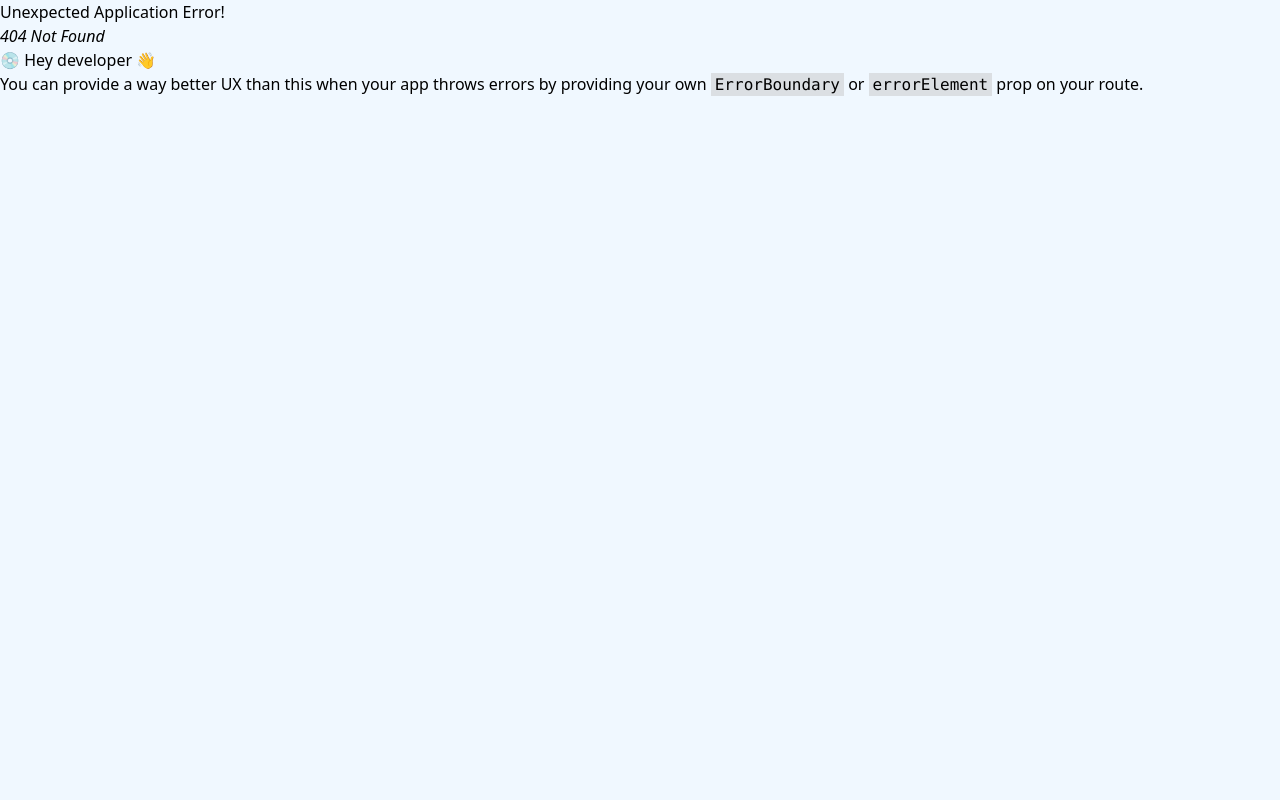
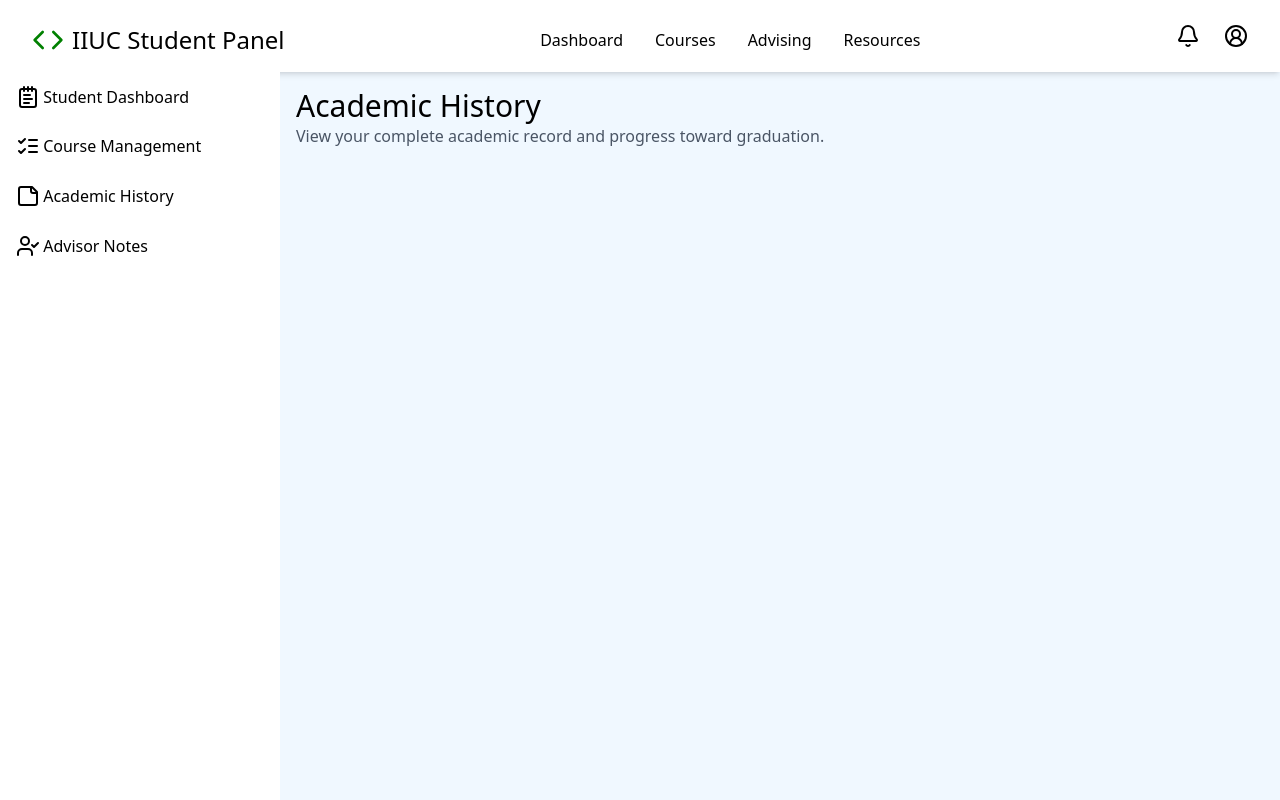
Before and after one commit to AsifulAhsan/CRAMS, a React (Vite) app: page /acad-history in a window 1280 px wide. Before the commit this address had no page. Built offline with nearby package versions, Linux system fonts and the light colour scheme.

Commit message:
AcadHistory and AdvisorNotes.jsx started.

```diff
--- /dev/null
+++ b/src/components/AcadHistory/AcadHistory.jsx
@@ -0,0 +1,16 @@
+import React from "react";
+
+function AcadHistory() {
+  return (
+    <div className="flex mx-4 my-2">
+      <div className="flex-col">
+        <h1 className="text-3xl font-medium">Academic History</h1>
+        <p className="text-gray-600">
+          View your complete academic record and progress toward graduation.
+        </p>
+      </div>
+    </div>
+  );
+}
+
+export default AcadHistory;
--- /dev/null
+++ b/src/components/AdvisorNotes/AdvisorNotes.jsx
@@ -0,0 +1,16 @@
+import React from "react";
+
+function AdvisorNotes() {
+  return (
+    <div className="flex mx-4 my-2">
+      <div className="flex-col">
+        <h1 className="text-3xl font-medium">Advisor Notes</h1>
+        <p className="text-gray-600">
+          View notes and recommendations from your academic advisors.
+        </p>
+      </div>
+    </div>
+  );
+}
+
+export default AdvisorNotes;
--- a/src/components/CourseManage/CourseManage.jsx
+++ b/src/components/CourseManage/CourseManage.jsx
@@ -3,8 +3,8 @@ import React from "react";
 function CourseManage() {
   return (
     <div className="mx-4 my-2">
-      <p className="text-4xl font-medium">Course Management</p>
-      <table className="flex gap-12 mt-8 mb-4 bg-white p-8 rounded-xl border-1 border-gray-200">
+      <p className="text-3xl font-medium">Course Management</p>
+      <table className="flex gap-12 mt-4 mb-4 bg-white p-8 rounded-xl border-1 border-gray-200">
         <div className="flex-col">
           <div className="gap-2">
             <p className="text-xl mb-8">Course</p>
--- a/src/components/HeroSection/Hero.jsx
+++ b/src/components/HeroSection/Hero.jsx
@@ -2,7 +2,7 @@ import CourseTable from "../CourseTable/CourseTable";
 function HeroSec() {
   return (
     <div className=" mt-4 ml-4 gap-1.5">
-      <h1 className="text-3xl font-bold text-start">Student Dashboard</h1>
+      <h1 className="text-3xl font-medium text-start">Student Dashboard</h1>
       <p className="text-gray-500">
         Welcome, student! Here's a summary of your academic progress.
       </p>
--- a/src/components/Navbar/Navbar.jsx
+++ b/src/components/Navbar/Navbar.jsx
@@ -5,7 +5,7 @@ function Navbar() {
     <div className="fixed w-full flex gap-4 justify-between pt-2 px-4 bg-white shadow-md">
       <div className="flex p-4 gap-2">
         <Code color="green" size="32" />
-        <h1 className="text-3xl">IIUC</h1>
+        <h1 className="text-2xl">IIUC Student Panel</h1>
       </div>
       <div className="flex gap-8">
         <button className={styles.navBtn}>Dashboard</button>
--- a/src/components/sidebar/Sidebar.jsx
+++ b/src/components/sidebar/Sidebar.jsx
@@ -5,24 +5,32 @@ import { Link } from "react-router-dom";
 
 function Sidebar() {
   return (
-    <div className="fixed mt-19 w-70 h-screen bg-white">
+    <div className="fixed mt-18 w-70 h-screen bg-white">
       <ul>
+        <Link to="/">
           <li className={styles.list}>
             <NotepadText />
-          <Link to="/">Student Dashboard</Link>
+            Student Dashboard
           </li>
+        </Link>
+        <Link to="/course-manage">
           <li className={styles.list}>
             <ListChecks />
-          <Link to="/course-manage">Course Management</Link>
+            Course Management
           </li>
+        </Link>
+        <Link to="/acad-history">
           <li className={styles.list}>
             <StickyNote />
-          <button>Academic History</button>
+            Academic History
           </li>
+        </Link>
+        <Link to="/advisor-notes">
         <li className={styles.list}>
           <UserCheck />
-          <button>Advisor Notes</button>
+          Advisor Notes
         </li>
+        </Link>
       </ul>
     </div>
   );
```
Also changed, not shown: src/main.jsx (+5 -2 lines). Lines whose indentation alone changed are shown as unchanged.
